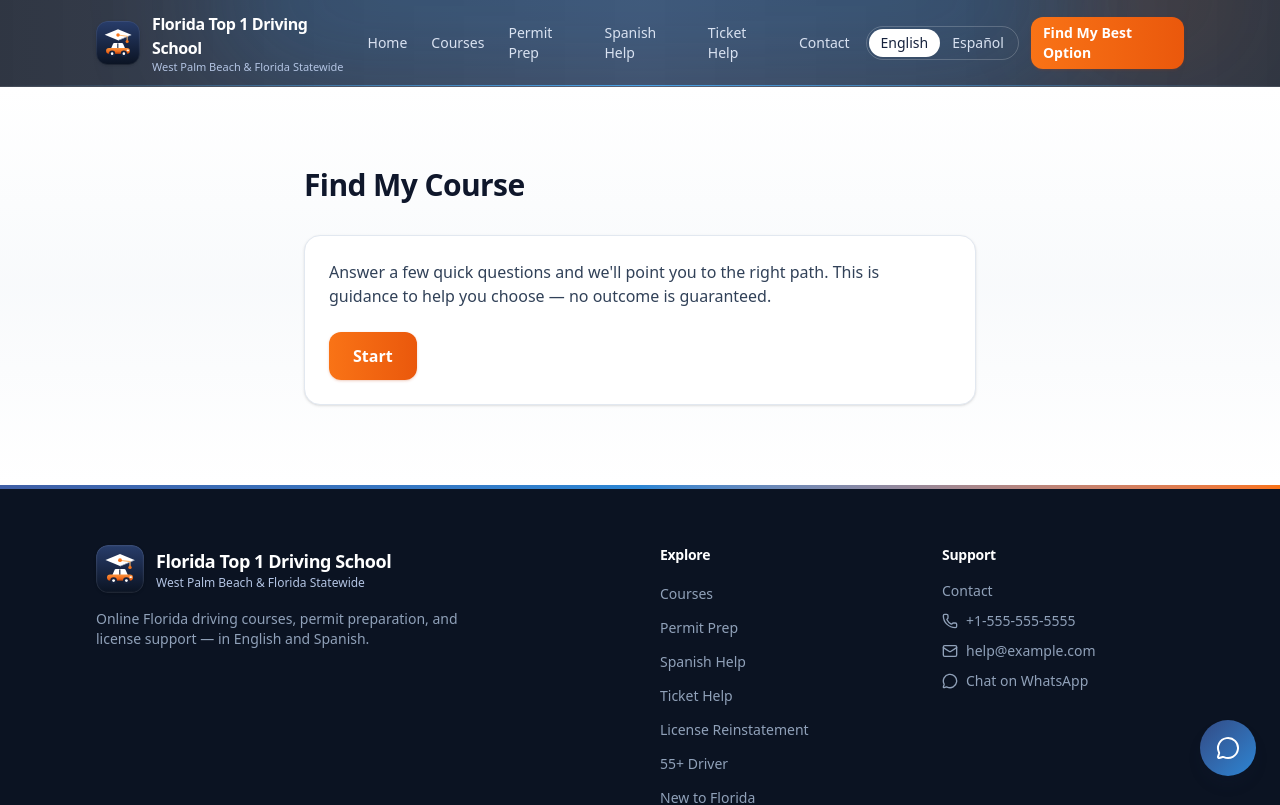
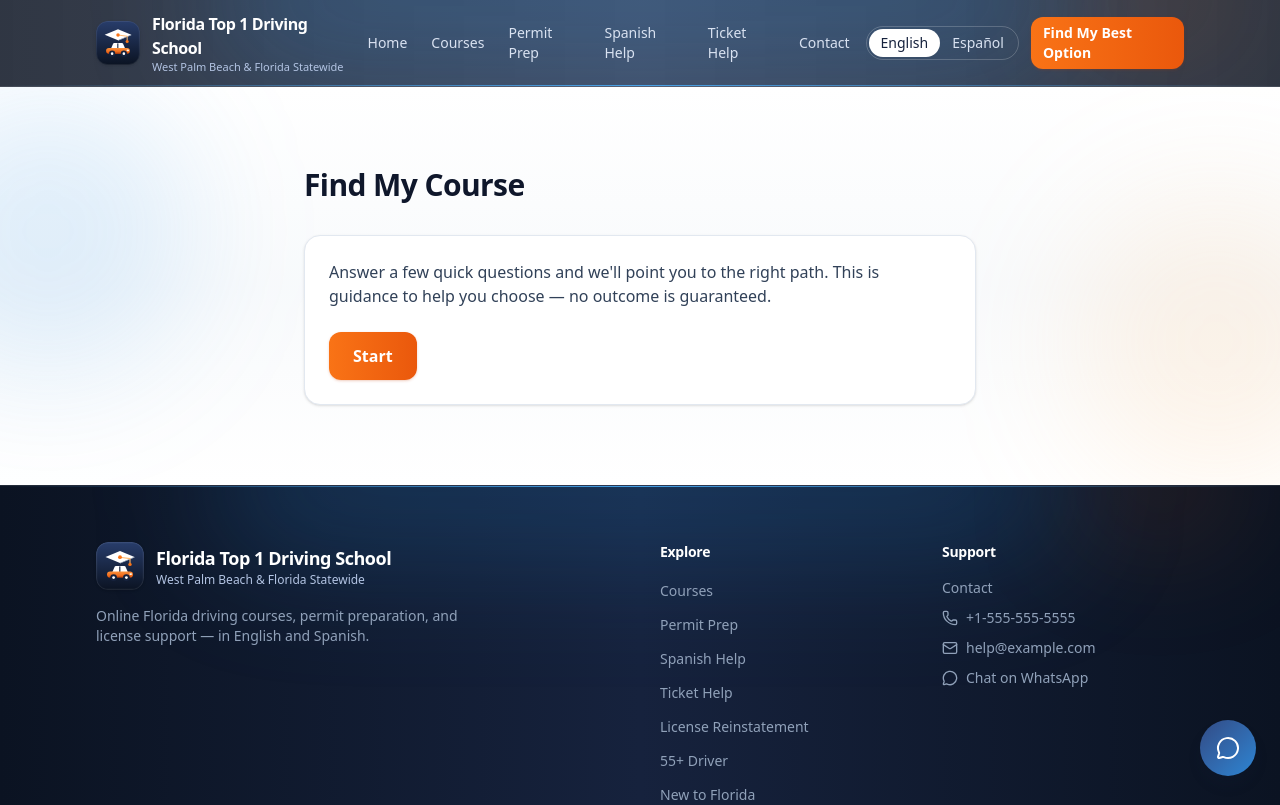
Before and after one commit to Miguel-AA/aadrivingschool, a React (Vite) app: page /quiz in a window 1280 px wide. Shown: the top 805 px of the page. Built offline with nearby package versions, Linux system fonts and the light colour scheme; no server answers.

Commit message:
Enhance Section and Footer components with gradient backgrounds and improved visual effects for better readability and aesthetics

```diff
--- a/src/components/content/Section.tsx
+++ b/src/components/content/Section.tsx
@@ -40,15 +40,24 @@ export function Section({
   return (
     <section
       id={id}
-      className={cn(
-        tones[tone],
-        "py-12 sm:py-20",
-        dark && "relative overflow-hidden",
-        className,
+      className={cn(tones[tone], "relative overflow-hidden py-12 sm:py-20", className)}
+    >
+      {dark ? (
+        <>
+          <SectionCurve edge="top" />
+          {blendBottom && <SectionCurve edge="bottom" />}
+        </>
+      ) : (
+        // Light sections get a soft color glow in the background for "brillo" —
+        // subtle enough to keep cards and text fully readable.
+        <div
+          aria-hidden="true"
+          className="pointer-events-none absolute inset-0 overflow-hidden"
+        >
+          <div className="absolute -left-24 top-0 h-72 w-72 rounded-full bg-ocean-400/15 blur-3xl" />
+          <div className="absolute -right-20 bottom-0 h-72 w-72 rounded-full bg-accent-300/15 blur-3xl" />
+        </div>
       )}
-    >
-      {dark && <SectionCurve edge="top" />}
-      {dark && blendBottom && <SectionCurve edge="bottom" />}
       <div className="relative z-10 mx-auto w-full max-w-6xl px-5 sm:px-6 lg:px-8">
         {children}
       </div>
--- a/src/components/layout/Footer.tsx
+++ b/src/components/layout/Footer.tsx
@@ -12,12 +12,22 @@ export function Footer() {
   const year = new Date().getFullYear();
 
   return (
-    <footer className="bg-brand-950 text-slate-300">
+    <footer className="relative overflow-hidden border-t border-white/10 bg-gradient-to-r from-brand-950 via-brand-900 to-brand-950 text-slate-300">
+      {/* Bright accent line along the top edge — mirrors the header. */}
+      <span
+        aria-hidden="true"
+        className="pointer-events-none absolute inset-x-0 top-0 h-px bg-gradient-to-r from-transparent via-ocean-400 to-transparent"
+      />
+      {/* Vibrant blue glow for "brillo" — same spotlight as the header. */}
       <div
         aria-hidden="true"
-        className="h-1 w-full bg-gradient-to-r from-brand-500 via-ocean-500 to-accent-500"
-      />
-      <div className="mx-auto w-full max-w-6xl px-4 pt-14 pb-28 sm:px-6 lg:px-8 lg:pb-14">
+        className="pointer-events-none absolute inset-0 overflow-hidden"
+      >
+        <div className="absolute -top-16 left-1/2 h-32 w-2/3 -translate-x-1/2 rounded-full bg-ocean-500/25 blur-3xl" />
+        <div className="absolute -top-12 right-10 h-24 w-40 rounded-full bg-accent-500/15 blur-3xl" />
+      </div>
+
+      <div className="relative z-10 mx-auto w-full max-w-6xl px-4 pt-14 pb-28 sm:px-6 lg:px-8 lg:pb-14">
         <div className="grid gap-10 sm:grid-cols-2 lg:grid-cols-4">
           <div className="lg:col-span-2">
             <Logo tone="dark" size="lg" />
```
